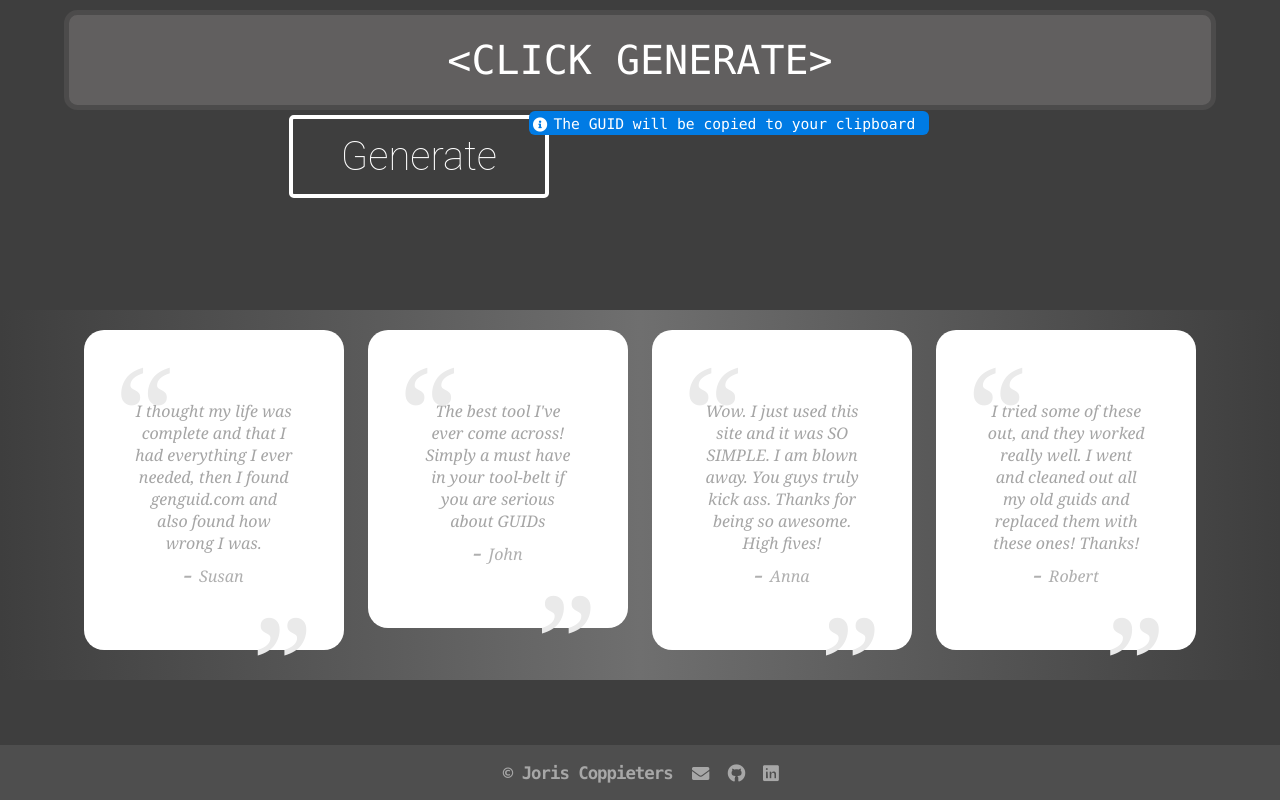
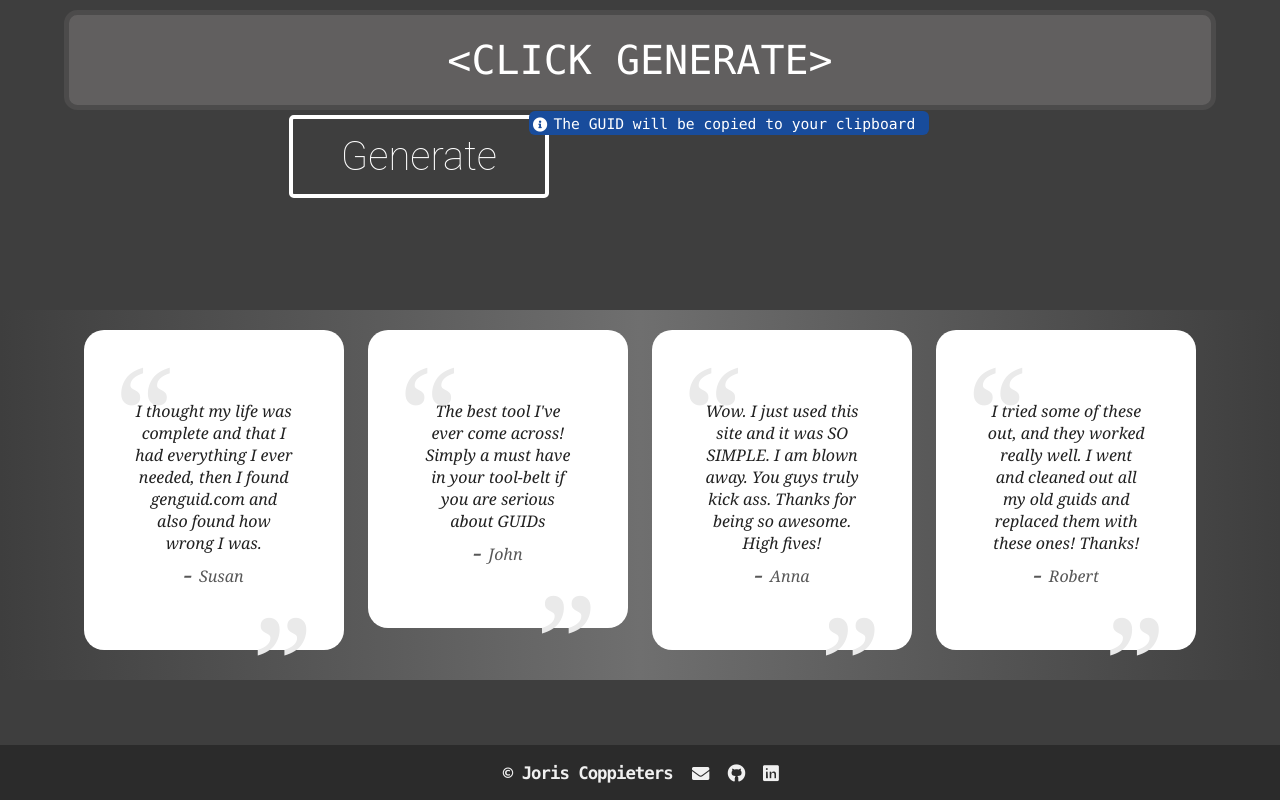
Before and after one commit to JorisCoppieters/genguid.com, a website: page src/index.html in a window 1280 px wide. Drawn offline with Linux system fonts and the light colour scheme.

Commit message:
Corrected colors

```diff
--- a/src/styles.css
+++ b/src/styles.css
@@ -1,8 +1,8 @@
 body {
     background: #3e3e3e;
+    color: white;
     margin: 0;
     font-family: monospace;
-    /* position: relative; */
 }
 
 .noselect {
@@ -19,7 +19,7 @@ p.help {
     font-size: 11pt;
     font-family: Consolas;
     color: #ffffff;
-    background: #007be4;
+    background: #184c9c;
     display: inline-block;
     border-radius: 6px;
     padding: 4px 14px 3px 4px;
@@ -99,7 +99,7 @@ input#guid {
     transform: rotate(-20deg);
     font-family: Consolas;
     font-size: 20pt;
-    background: rgb(0, 123, 228);
+    background: #184c9c;
     padding: 2px 10px;
     color: white;
 }
@@ -121,7 +121,6 @@ div#testimonials {
     padding: 20px 0px;
     text-align: center;
     font-family: Georgia;
-    color: #afafaf;
 }
 
 div#testimonials li {
@@ -161,6 +160,7 @@ div#testimonials .testimonial {
     padding: 10px 30px 0px 30px;
     margin: 0px 10px 10px 10px;
     background: white;
+    color: #212121;
     border-radius: 20px;
     width: 200px;
 }
@@ -169,7 +169,6 @@ div#testimonials .testimonial p.content {
     display: block;
     padding: 60px 20px 0px 20px;
     margin: 0;
-    color: #a5a5a5;
     font-style: italic;
 }
 
@@ -185,10 +184,11 @@ div#testimonials .testimonial p.author {
     padding: 0px 20px 60px 20px;
     margin: 0;
     font-style: italic;
+    color: #575757;
 }
 
 div.footer {
-    background: #4e4e4e;
+    background: #2b2b2b;
     text-align: center;
     position: fixed;
     bottom: 0px;
@@ -197,7 +197,7 @@ div.footer {
     display: block;
     left: 0;
     right: 0;
-    color: #a7a7a7;
+    color: #F0F0F0;
     font-size: 13pt;
     font-family: Consolas;
     letter-spacing: -1px;
```
